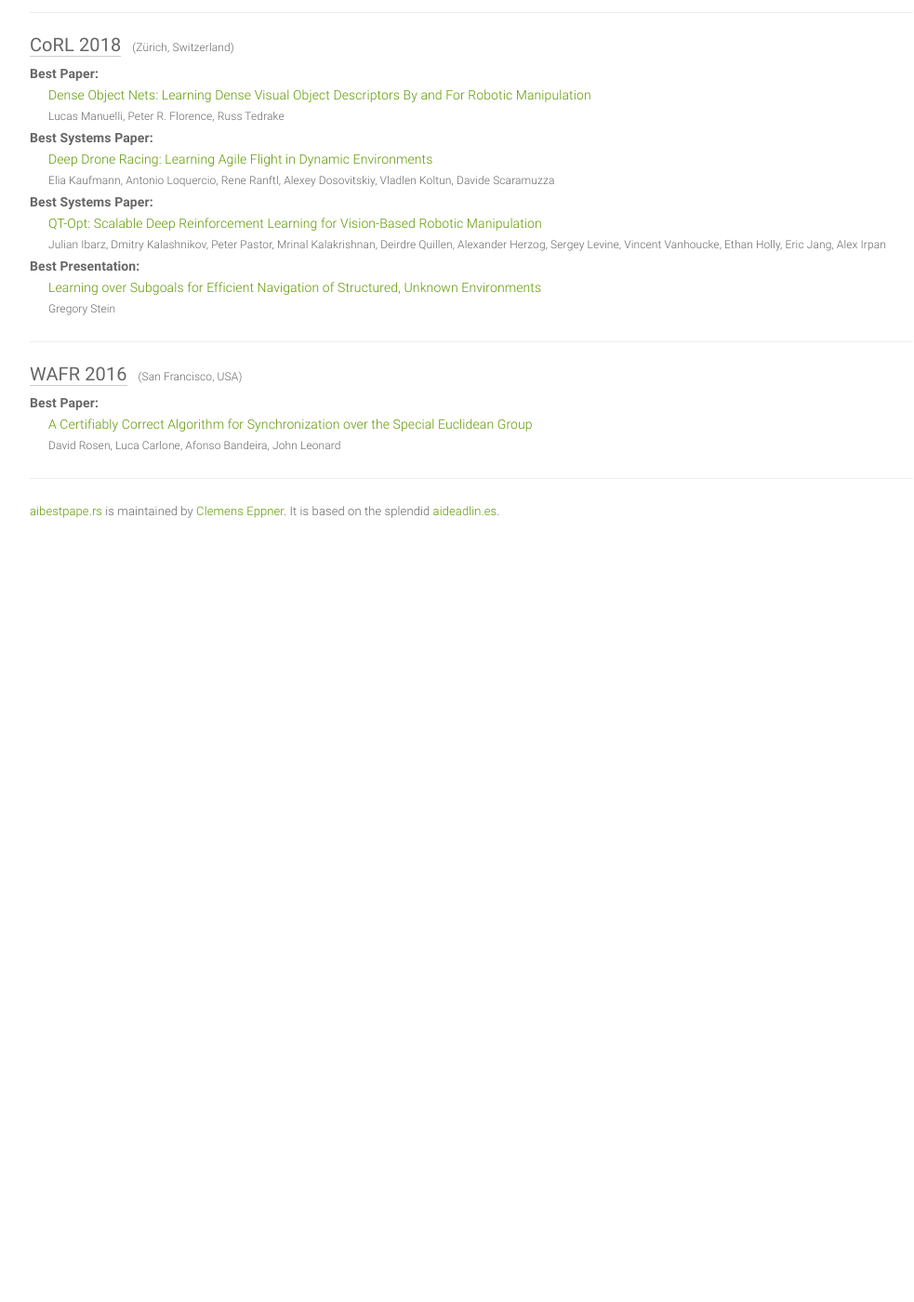
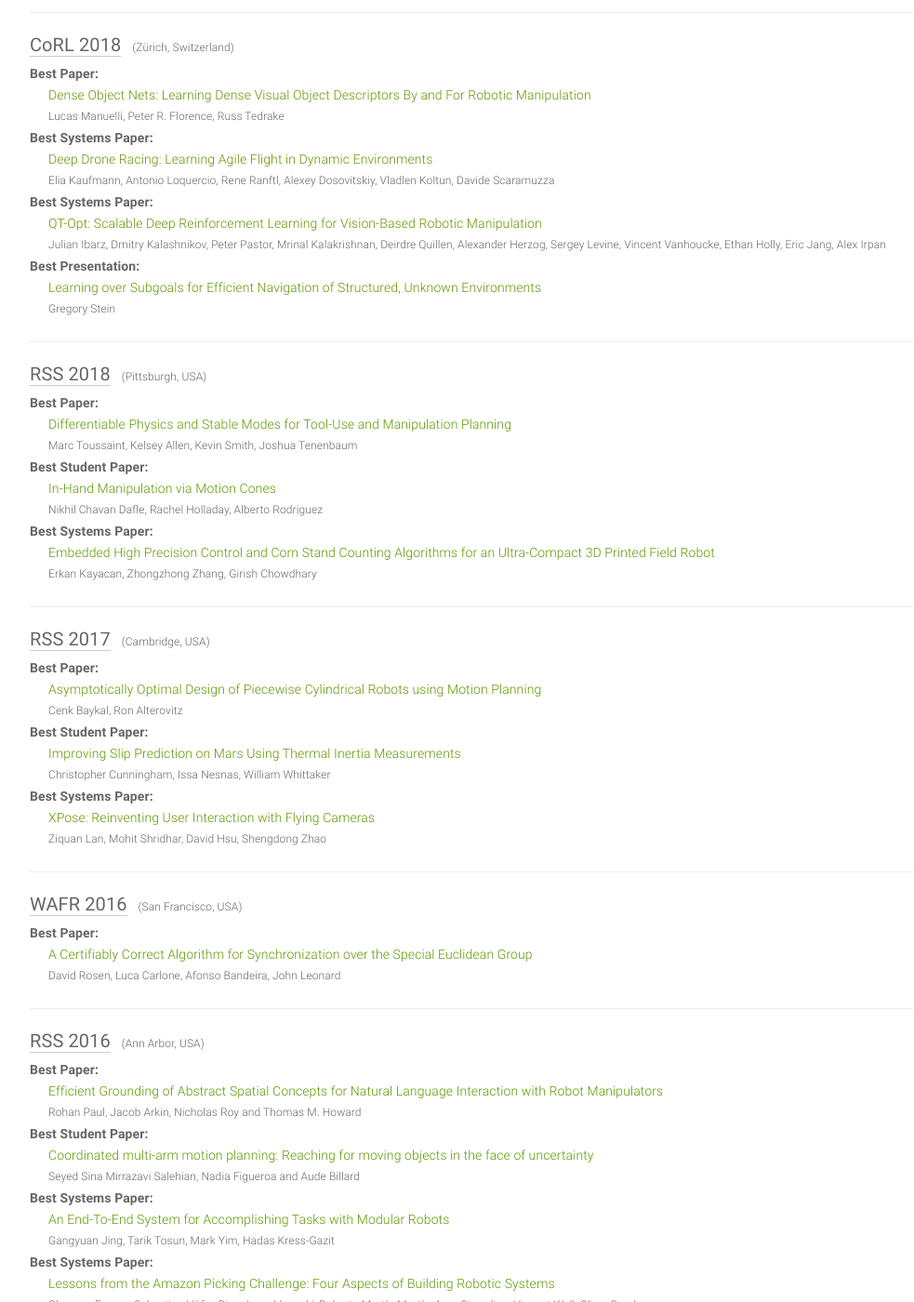
Before and after one commit to clemense/ai-bestpapers, a Jekyll site: the page built from index.html, in a window 1280 px wide and 1400 px high, scrolled down 5361 px. Shown: the whole window at 93% size, without its empty margins (133-1116 px from the left). Built offline with Jekyll 4.4.1, drawn with Linux system fonts in a browser that asks for light colours; before the commit the page ends 5991 px from its top, so only the background shows below that; some of the changed text lies outside the part shown.

Commit message:
Adding RSS papers

```diff
--- a/_data/papers.yml
+++ b/_data/papers.yml
@@ -465,6 +465,52 @@
   date: October 29-31, 2018
   sub: RO
 
+- venue: RSS
+  year: 2018
+  awards:
+  - award: Best Paper
+    title: Differentiable Physics and Stable Modes for Tool-Use and Manipulation Planning
+    author: Marc Toussaint, Kelsey Allen, Kevin Smith, Joshua Tenenbaum
+    link: http://www.roboticsproceedings.org/rss14/p44.html
+    source: https://www.roboticsfoundation.org/awards/best-paper/
+  - award: Best Student Paper
+    title: In-Hand Manipulation via Motion Cones
+    author: Nikhil Chavan Dafle, Rachel Holladay, Alberto Rodriguez
+    link: http://www.roboticsproceedings.org/rss14/p58.html
+    source: https://www.roboticsfoundation.org/awards/best-student-paper/
+  - award: Best Systems Paper
+    title: Embedded High Precision Control and Corn Stand Counting Algorithms for
+      an Ultra-Compact 3D Printed Field Robot
+    author: Erkan Kayacan, Zhongzhong Zhang, Girish Chowdhary
+    link: http://www.roboticsproceedings.org/rss14/p36.html
+    source: https://www.roboticsfoundation.org/awards/best-systems-paper-in-memory-of-seth-teller/
+  place: Pittsburgh, USA
+  date: June 26-30, 2018
+  sub: RO
+
+- venue: RSS
+  year: 2017
+  awards:
+  - award: Best Paper
+    title: Asymptotically Optimal Design of Piecewise Cylindrical Robots using Motion
+      Planning
+    author: Cenk Baykal, Ron Alterovitz
+    link: http://roboticsproceedings.org/rss13/p20.html
+    source: https://www.roboticsfoundation.org/awards/best-paper/
+  - award: Best Student Paper
+    title: Improving Slip Prediction on Mars Using Thermal Inertia Measurements
+    author: Christopher Cunningham, Issa Nesnas, William Whittaker
+    link: http://roboticsproceedings.org/rss13/p38.html
+    source: https://www.roboticsfoundation.org/awards/best-student-paper/
+  - award: Best Systems Paper
+    title: 'XPose: Reinventing User Interaction with Flying Cameras'
+    author: Ziquan Lan, Mohit Shridhar, David Hsu, Shengdong Zhao
+    link: http://roboticsproceedings.org/rss13/p06.html
+    source: https://www.roboticsfoundation.org/awards/best-systems-paper-in-memory-of-seth-teller/
+  place: Cambridge, USA
+  date: July 12-16, 2017
+  sub: RO
+
 - venue: WAFR
   year: 2016
   awards:
@@ -477,3 +523,57 @@
   place: San Francisco, USA
   date: December 18-20, 2016
   sub: RO
+
+- venue: RSS
+  year: 2016
+  awards:
+  - award: Best Paper
+    title: Efficient Grounding of Abstract Spatial Concepts for Natural Language Interaction
+      with Robot Manipulators
+    author: Rohan Paul, Jacob Arkin, Nicholas Roy and Thomas M. Howard
+    link: http://roboticsproceedings.org/rss12/p37.html
+    source: https://www.roboticsfoundation.org/awards/best-paper/
+  - award: Best Student Paper
+    title: 'Coordinated multi-arm motion planning: Reaching for moving objects in
+      the face of uncertainty'
+    author: Seyed Sina Mirrazavi Salehian, Nadia Figueroa and Aude Billard
+    link: http://roboticsproceedings.org/rss12/p19.html
+    source: https://www.roboticsfoundation.org/awards/best-student-paper/
+  - award: Best Systems Paper
+    title: An End-To-End System for Accomplishing Tasks with Modular Robots
+    author: Gangyuan Jing, Tarik Tosun, Mark Yim, Hadas Kress-Gazit
+    link: http://roboticsproceedings.org/rss12/p25.html
+    source: https://www.roboticsfoundation.org/awards/best-systems-paper-in-memory-of-seth-teller/
+  - award: Best Systems Paper
+    title: 'Lessons from the Amazon Picking Challenge: Four Aspects of Building Robotic
+      Systems'
+    author: Clemens Eppner, Sebastian Höfer, Rico Jonschkowski, Roberto Martín-Martín,
+      Arne Sieverling, Vincent Wall, Oliver Brock
+    link: http://roboticsproceedings.org/rss12/p36.html
+    source: https://www.roboticsfoundation.org/awards/best-systems-paper-in-memory-of-seth-teller/
+  place: Ann Arbor, USA
+  date: July 18-22, 2016
+  sub: RO
+
+- venue: RSS
+  year: 2015
+  awards:
+  - award: Best Paper
+    title: Guidance and Navigation for UAV Airborne Docking
+    author: Daniel Wilson, Ali Goktogan, Salah Sukkarieh
+    link: http://www.roboticsproceedings.org/rss11/p17.html
+    source: https://www.roboticsfoundation.org/awards/best-paper/
+  - award: Best Student Paper
+    title: On the hardness of unlabeled motion planning
+    author: Kiril Solovey, Dan Halperin
+    link: http://www.roboticsproceedings.org/rss11/p46.html
+    source: https://www.roboticsfoundation.org/awards/best-student-paper/
+  - award: Best Systems Paper
+    title: Autonomy Infused Teleoperation with Application to BCI Manipulation
+    author: Katharina Mulling, Arun Venkatraman, Jean-Sebastien Valois, John Downey,
+      Jeffrey Weiss, Martial Hebert, Andrew Schwartz, Jennifer Collinger, Andrew Bagnell
+    link: http://www.roboticsproceedings.org/rss11/p39.html
+    source: https://www.roboticsfoundation.org/awards/best-systems-paper-in-memory-of-seth-teller/
+  place: Rome, Italy
+  date: July 13-17, 2015
+  sub: RO
```
